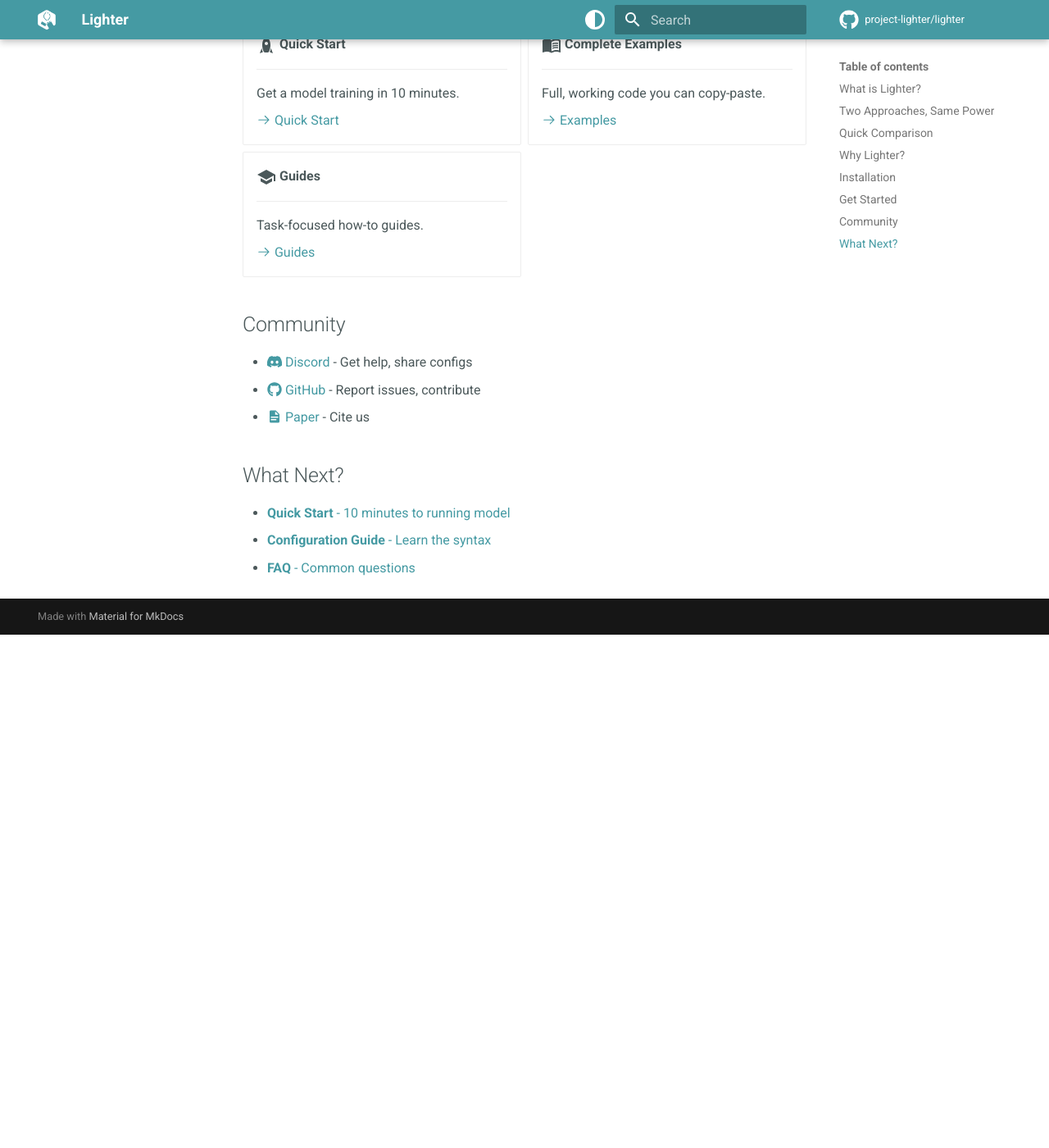
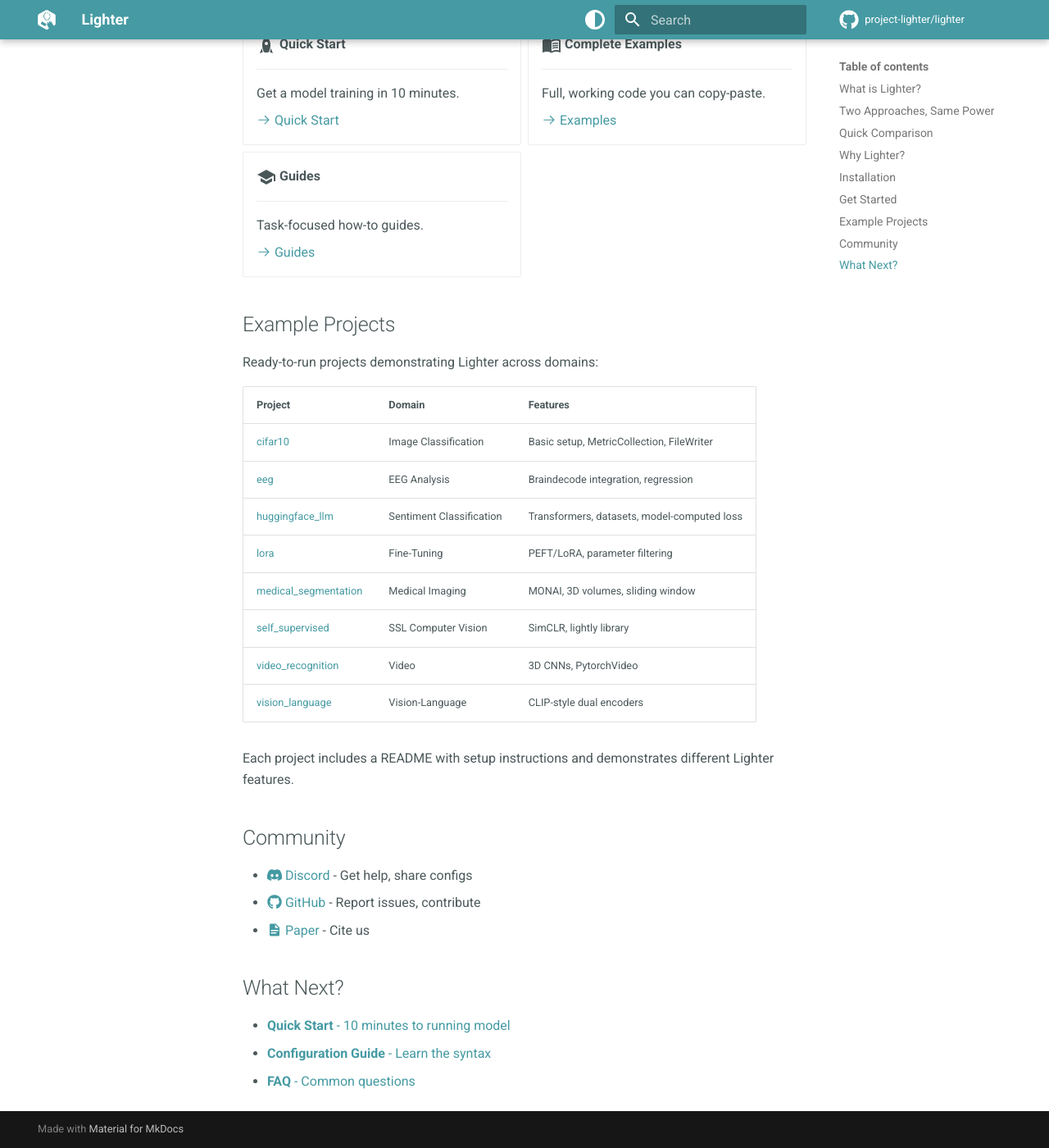
Before and after one commit to project-lighter/lighter, an MkDocs documentation site: the page built from docs/index.md, in a window 1280 px wide and 1400 px high, scrolled down 4644 px. Shown: the whole window at 82% size. Built offline with MkDocs 1.6.1 and Material for MkDocs 9.7.7, drawn with Linux system fonts in a browser that asks for light colours; comment, search, counter and statistics services are not loaded; before the commit the page ends 5418 px from its top, so only the background shows below that.

Commit message:
docs: update example projects section with additional details

```diff
--- a/docs/index.md
+++ b/docs/index.md
@@ -352,6 +352,23 @@
 
 </div>
 
+## Example Projects
+
+Ready-to-run projects demonstrating Lighter across domains:
+
+| Project | Domain | Features |
+|---------|--------|----------|
+| [cifar10](https://github.com/project-lighter/lighter/tree/main/projects/cifar10) | Image Classification | Basic setup, MetricCollection, FileWriter |
+| [eeg](https://github.com/project-lighter/lighter/tree/main/projects/eeg) | EEG Analysis | Braindecode integration, regression |
+| [huggingface_llm](https://github.com/project-lighter/lighter/tree/main/projects/huggingface_llm) | Sentiment Classification | Transformers, datasets, model-computed loss |
+| [lora](https://github.com/project-lighter/lighter/tree/main/projects/lora) | Fine-Tuning | PEFT/LoRA, parameter filtering |
+| [medical_segmentation](https://github.com/project-lighter/lighter/tree/main/projects/medical_segmentation) | Medical Imaging | MONAI, 3D volumes, sliding window |
+| [self_supervised](https://github.com/project-lighter/lighter/tree/main/projects/self_supervised) | SSL Computer Vision | SimCLR, lightly library |
+| [video_recognition](https://github.com/project-lighter/lighter/tree/main/projects/video_recognition) | Video | 3D CNNs, PytorchVideo |
+| [vision_language](https://github.com/project-lighter/lighter/tree/main/projects/vision_language) | Vision-Language | CLIP-style dual encoders |
+
+Each project includes a README with setup instructions and demonstrates different Lighter features.
+
 ## Community
 
 - [:fontawesome-brands-discord: Discord](https://discord.gg/zJcnp6KrUp) - Get help, share configs
```
Also changed, not shown: projects/README.md (+4 -3 lines).
